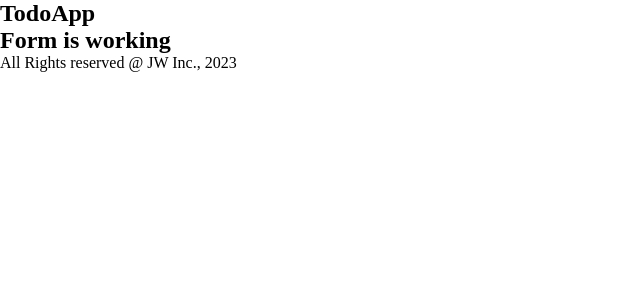
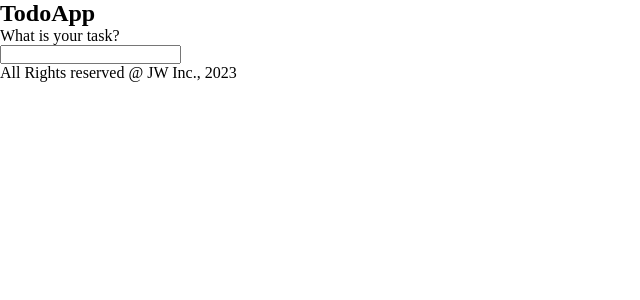
Before and after one commit to johnwesly08/todoApp, a React (Vite) app: page /home in a window 1280 px wide. Shown: the top 300 px of the page, without its empty margins (0-640 px from the left). Built offline with nearby package versions, Linux system fonts and the light colour scheme.

Commit message:
working on the forms is kinda over

```diff
--- a/src/components/Login.jsx
+++ b/src/components/Login.jsx
@@ -6,26 +6,34 @@ export default function Login() {
 
     const initialValue = {uname :"", pwd: ""};
     const [logValues,setLogValues] = useState(initialValue);
+    const login = false;
 
     const handleLogin = (e) => {
         e.preventDefault()
         console.log(logValues);
+        lo
     }
 
+
+
     const handleEdit = (e) => {
+            e.preventDefault();
+            setLogValues({...logValues, [e.target.id]: e.target.value})
+    }
 
+    const handleClear = () => {
+        setUserDetails(initialState);
     }
 
     return(
         <>
         <form>
             <label>UserName:</label>
-            <input type='text' className='userName' id='uname' value={logValues.uname}/>
+            <input type='text' className='userName' id='uname' value={logValues.uname} onChange={(e)=> handleEdit(e)}/>
             <label>Password: </label>
-            <input type='text' className='passWord' id="pwd" value={logValues.pwd} />
-            <input type="submit" value="Login" onChange={(e) => handleLogin(e)} />
+            <input type='text' className='passWord' id="pwd" value={logValues.pwd} onChange={(e)=> handleEdit(e)}/>
+            <input type="submit" value="Login" onClick={(e) => handleLogin(e)} />
             <button onClick={() => handleClear()}>Cancel</button>
-
             <p>Don't have an account @<Link to="/signup">SignUp</Link></p>
         </form>
         </>
--- a/src/components/SignUp.jsx
+++ b/src/components/SignUp.jsx
@@ -16,7 +16,6 @@ export default function SignUp() {
     }
 
     const handleClear = () => {
-        e.preventDefault();
         setUserDetails(initialState);
     }
     return (
--- a/src/components/TodoForm.jsx
+++ b/src/components/TodoForm.jsx
@@ -3,7 +3,12 @@ import React from "react";
 export default function Application() {
     return(
         <>
-        <h1>Form is working</h1>
+        <form>
+            <label>What is your task?</label>
+            <section>
+                <input type="text" name="workArea" id="wrk"  />
+            </section>
+        </form>
         </>
     );
 };
```
